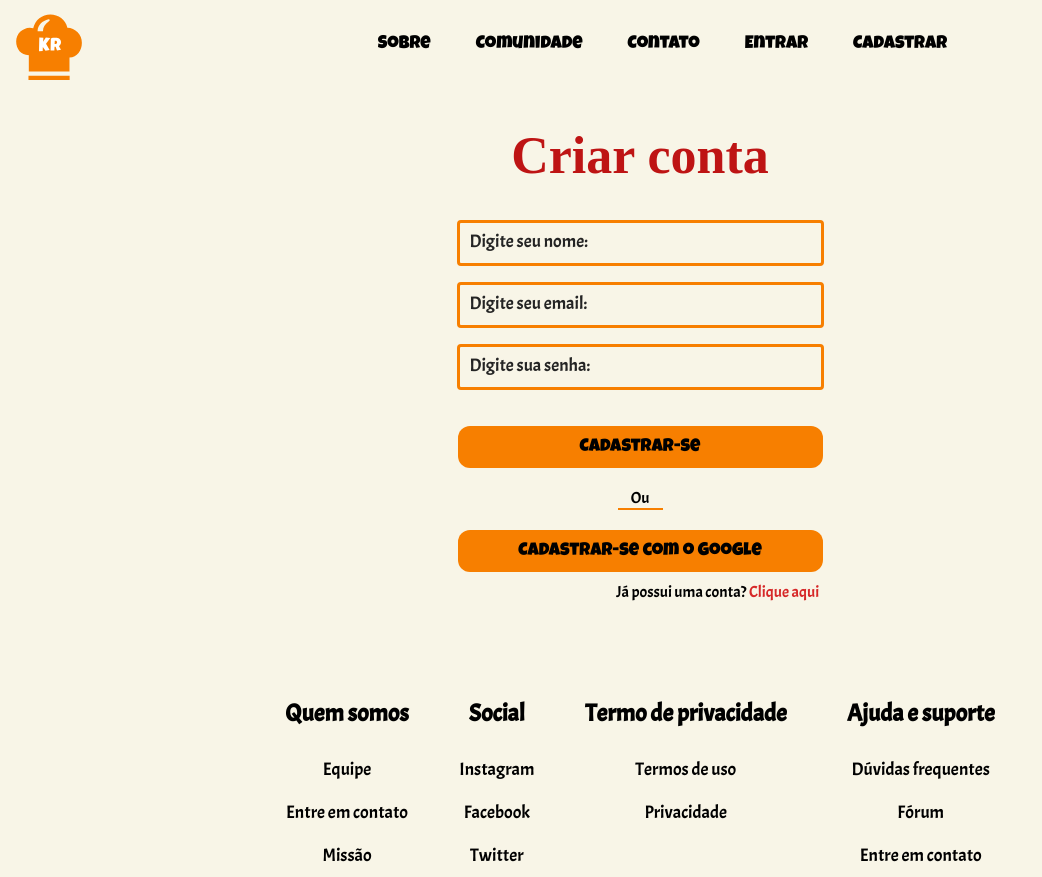
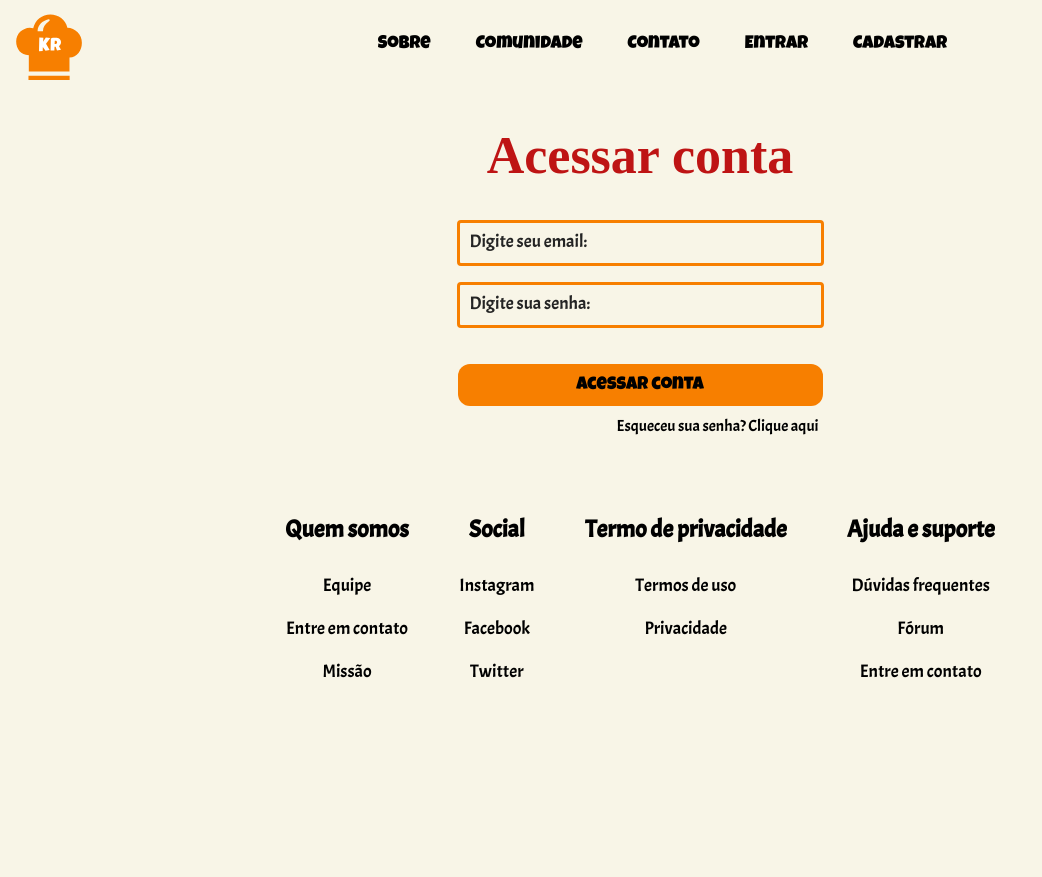
Before and after one commit to Kitchen-Road/KitchenRoad-Frontend, a React (Create React App) app in the folder app/: page / in a window 1280 px wide. Shown: the whole page, without its empty margins (0-1042 px from the left). After the commit the page ends 800 px from the top, so only its background shows below. Built offline with nearby package versions, Linux system fonts and the light colour scheme.

Commit message:
Tela de login

```diff
--- a/app/src/App.js
+++ b/app/src/App.js
@@ -1,13 +1,13 @@
 import React from 'react';
 
 import './assets/css/global.scss';
-
+import PageLogin from './pages/PageLogin'
 import PageRegister from './pages/PageRegister';
 
 function App() {
   return (
 
-    <PageRegister />
+    <PageLogin />
 
   );
 }
--- a/app/src/components/container/Login.js
+++ b/app/src/components/container/Login.js
@@ -1,20 +1,30 @@
 import React from 'react';
 
 const Login = () => {
+
+    const formInput = [
+        {
+            divClass : "sign-up",
+            type: "text",
+            className: "inputUser",
+            placeholder: "Digite seu nome:"
+        },
+    ]
     return (
         <form>
             <h1 className="title">Acessar conta</h1>
-            <div>
-                <label>Email</label>
-                <input type="email" className="inputUser" required/>
+            <div className="sign-up">
+                {/* <label>Email</label> */}
+                <input type="email" className="inputUser" placeholder="Digite seu email:" required/>
             </div>
 
-            <div>
-                <label>Senha</label>
-                <input type="text" className="inputUser" required/>
+            <div className="sign-up">
+                {/* <label>Senha</label> */}
+                <input type="text" className="inputUser" placeholder="Digite sua senha:" required/>
             </div>
 
-            <button>Acessar conta</button>
+            <button className="button button-primary">Acessar conta</button>
+            <p className="have-account">Esqueceu sua senha? Clique aqui</p>
         </form>
     )
 }
--- a/app/src/components/container/Register.js
+++ b/app/src/components/container/Register.js
@@ -1,5 +1,4 @@
 import React from 'react';
-
 import Form from '../utils/Form';
 
 
--- a/app/src/pages/PageLogin.js
+++ b/app/src/pages/PageLogin.js
@@ -0,0 +1,22 @@
+import Login from '../components/container/Login.js'
+import Navbar from '../components/container/navbar.js';
+import Footer from '../components/container/footer.js';
+
+function PageLogin() {
+  return (
+    <>
+    <div className="App">
+        <Navbar />
+        <br/>
+
+        <Login />
+        <br/>
+        <br/>
+
+    </div>
+    <Footer />
+    </>
+  );
+}
+
+export default PageLogin;
```
